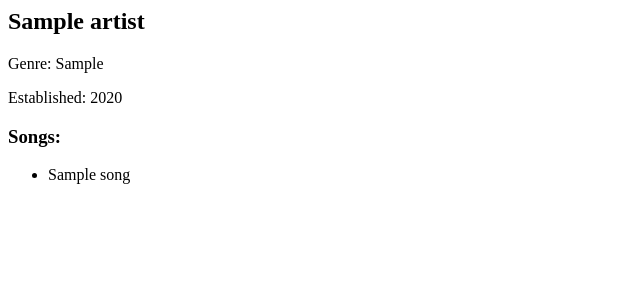
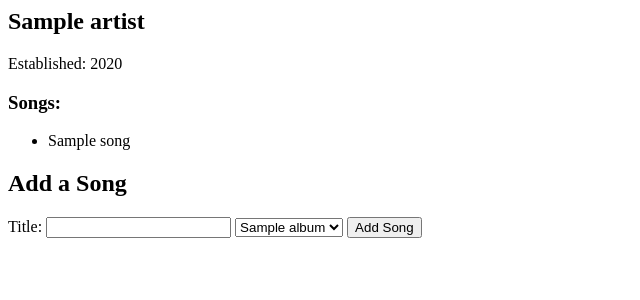
Before and after one commit to racheldaniel/14_Django, a Django app: page /history/1/ in a window 1280 px wide. Shown: the top 300 px of the page, without its empty margins (0-640 px from the left). Run offline with Django 3.2, Linux system fonts and the light colour scheme; tables that the repository leaves empty hold one stand-in row (values such as "Sample post").

Commit message:
added form for adding songs

```diff
--- a/history/models.py
+++ b/history/models.py
@@ -3,15 +3,30 @@ from django.db import models
 class Artist(models.Model):
     artist_name = models.CharField(max_length=200)
     year_est = models.IntegerField()
-    genre = models.CharField(max_length=200)
 
     def __str__(self):
         return self.artist_name
 
 
+class Genre(models.Model):
+    genre_name = models.CharField(max_length=200)
+
+    def __str__(self):
+        return self.genre_name
+
+class Album(models.Model):
+    album_name = models.CharField(max_length=200)
+    release_date = models.CharField(max_length=20)
+    artist = models.ForeignKey(Artist, on_delete=models.CASCADE)
+    genre = models.ForeignKey(Genre, on_delete=models.CASCADE)
+
+    def __str__(self):
+        return self.album_name
+
 class Song(models.Model):
     artist = models.ForeignKey(Artist, on_delete=models.CASCADE)
     song_name = models.CharField(max_length=200)
+    album = models.ForeignKey(Album, on_delete=models.CASCADE)
 
     def __str__(self):
         return self.song_name
--- a/history/templates/history/detail.html
+++ b/history/templates/history/detail.html
@@ -1,10 +1,7 @@
-{% for a in artist %}
-<h2>{{ a.artist_name }}</h2>
+<h2>{{ artist.artist_name }}</h2>
 <div>
-  <p>Genre: {{ a.genre }}</p>
-  <p>Established: {{ a.year_est }}</p>
+  <p>Established: {{ artist.year_est }}</p>
 </div>
-{% endfor %}
 
 <h3>Songs:</h3>
 <ul>
@@ -12,3 +9,15 @@
   <li>{{ song.song_name }}</li>
   {% endfor %}
 </ul>
+<form action="{% url 'history:add_song' artist.id %}" method="POST">
+        {% csrf_token %}
+        <h2>Add a Song</h2>
+        <label for="song_name">Title:</label>
+        <input type="text" name="song_name" id="song_name">
+        <select name="album">
+              {% for album in artist.album_set.all %}
+                  <option value="{{album.id}}" id="album{{ forloop.counter }}">{{album.album_name}}</option>
+              {% endfor %}
+        </select>
+        <input type="submit" value="Add Song">
+</form>
--- a/history/urls.py
+++ b/history/urls.py
@@ -2,8 +2,11 @@ from django.urls import path
 
 from . import views
 
+
+app_name = "history"
 urlpatterns = [
     path('', views.artists, name='artists'),
-    path('<int:artist_id>/', views.detail, name='detail')
+    path('<int:artist_id>/', views.detail, name='detail'),
+    path('<int:artist_id>/add', views.add_song, name='add_song')
 
 ]
--- a/history/views.py
+++ b/history/views.py
@@ -1,7 +1,8 @@
-from django.shortcuts import render
-from django.http import HttpResponse
-from .models import Artist
-from .models import Song
+from django.shortcuts import render, get_object_or_404
+from django.http import HttpResponse, HttpResponseRedirect
+from django.urls import reverse
+from .models import Artist, Song, Album
+
 
 def artists(request):
     artist_list = Artist.objects.order_by('-artist_name')
@@ -9,7 +10,15 @@ def artists(request):
     return render(request, 'history/artists.html', context)
 
 def detail(request, artist_id):
-    artist = Artist.objects.filter(id = artist_id)
+    artist = get_object_or_404(Artist, pk=artist_id)
     song_list = Song.objects.filter(artist_id = artist_id)
     context = {'song_list': song_list, 'artist': artist}
     return render(request, 'history/detail.html', context)
+
+def add_song(request, artist_id):
+    print("artist id:", artist_id)
+    album = get_object_or_404(Album, pk=request.POST["album"])
+    artist = get_object_or_404(Artist, pk=artist_id)
+    new_song = Song(song_name=request.POST["song_name"], album=album, artist=artist)
+    new_song.save()
+    return HttpResponseRedirect(reverse('history:detail', args=(artist.id, )))
```
